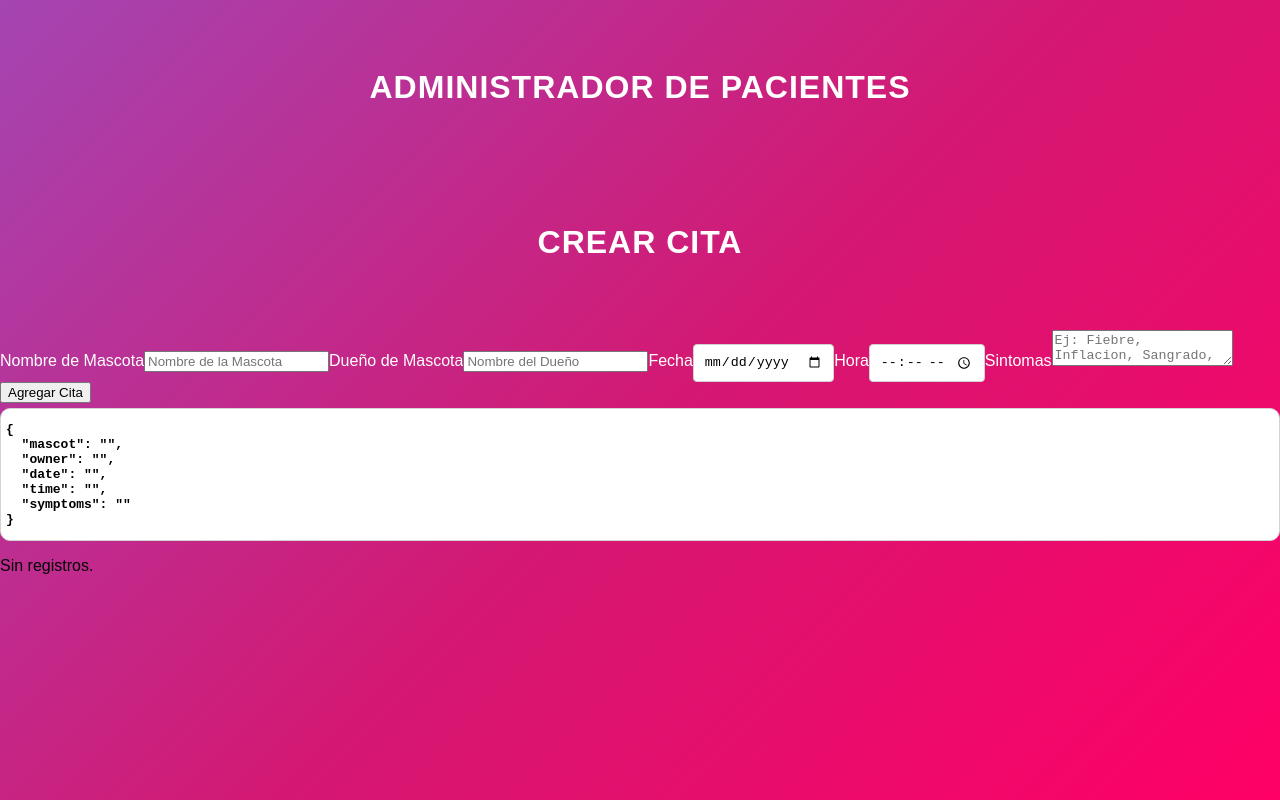
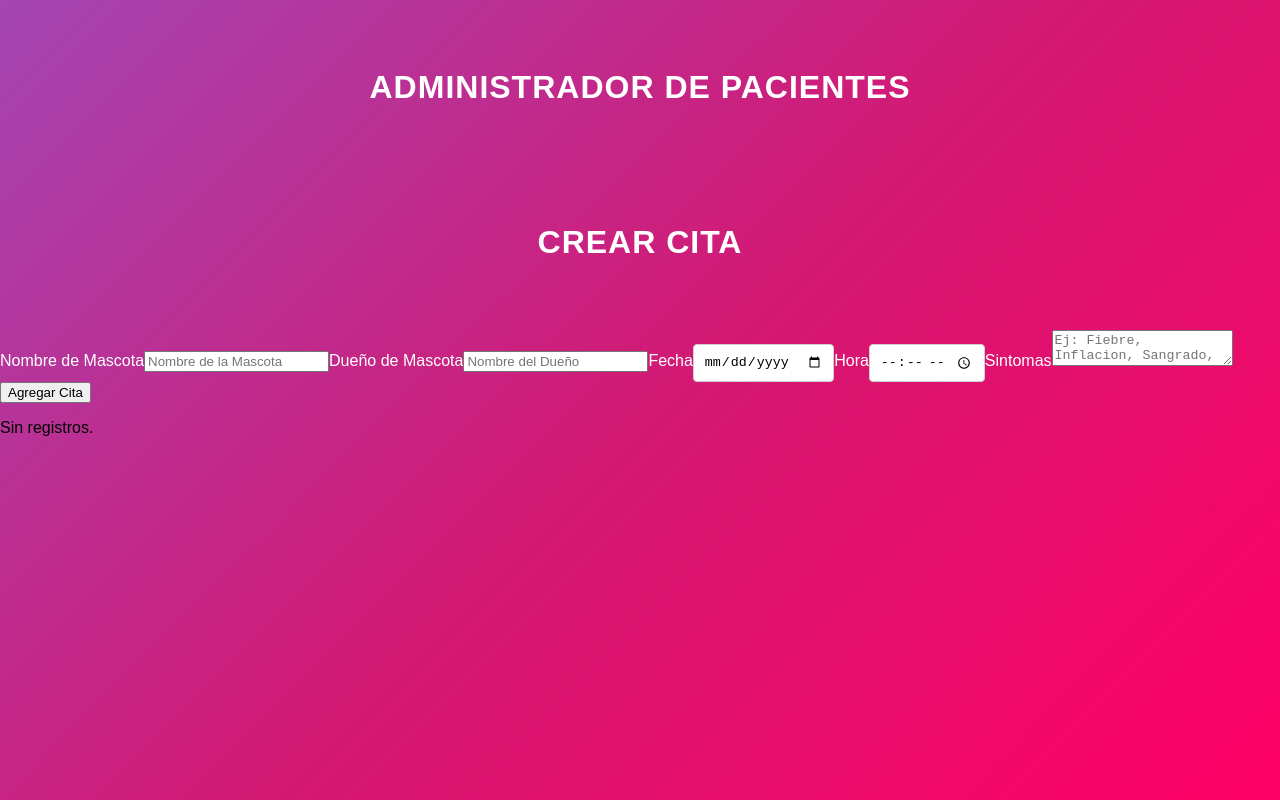
Before and after one commit to kevincisnero01/mascota-paciente-react, a React app: page / in a window 1280 px wide. Built offline with nearby package versions, Linux system fonts and the light colour scheme; the HTML template or start-up script is replaced by a standard one.

Commit message:
evento para leer formulario enviado

```diff
--- a/src/components/Form.jsx
+++ b/src/components/Form.jsx
@@ -24,10 +24,28 @@ const handleChangeState = e => {
 //Extraer valores para evitar escribir ej: appointment.owner
 const {mascot, owner, date, time, symptoms} = appointment;
 
+
+//Funcion para enviar el formulario
+const submitAppointment = e => {
+  e.preventDefault();
+
+  //Validar
+
+  //Asignar ID
+
+  //Crear Cita
+
+  //Reiniciar el Formulario
+
+  console.log('Enviando formulario...')
+}
+
 return (
   <>
   <h1>Crear Cita</h1>
-  <form>
+  <form
+    onSubmit={submitAppointment}
+  >
     <label>Nombre de Mascota</label>
     <input
       type="text"
@@ -82,9 +100,9 @@ return (
       Agregar Cita
     </button>
 
-    <div className='depurar'><pre>
+    {/* <div className='depurar'><pre>
       { JSON.stringify(appointment,null,2)}
-    </pre></div>
+    </pre></div> */}
 
   </form>
   </>
```
